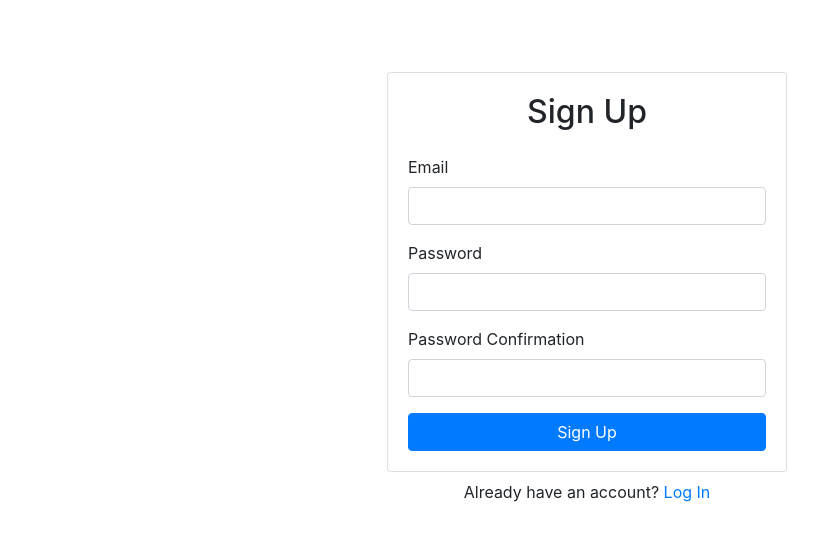
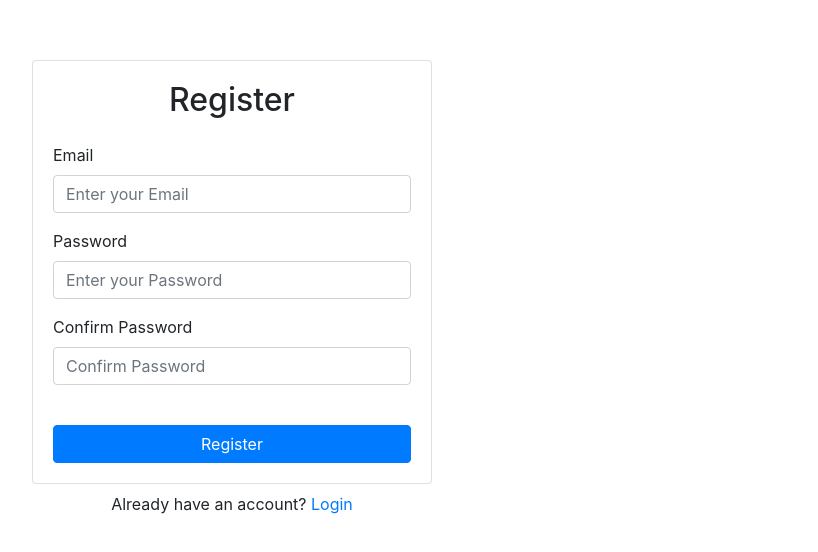
Before and after one commit to WebDevSimplified/React-Firebase-Auth, a React (Create React App) app: page /signup in a window 1280 px wide. Shown: the part 112-664 px from the top of the page, without its empty margins (53-871 px from the left). Built offline with nearby package versions, Linux system fonts and the light colour scheme; no server answers.

Commit message:
implemented new react router version

```diff
--- a/package.json
+++ b/package.json
@@ -11,7 +11,8 @@
     "react": "^16.13.1",
     "react-bootstrap": "^1.3.0",
     "react-dom": "^16.13.1",
-    "react-router-dom": "^5.2.0",
+    "react-router": "^6.6.0",
+    "react-router-dom": "^6.6.0",
     "react-scripts": "3.4.3"
   },
   "scripts": {
--- a/src/components/App.js
+++ b/src/components/App.js
@@ -1,35 +1,49 @@
-import React from "react"
-import Signup from "./Signup"
-import { Container } from "react-bootstrap"
-import { AuthProvider } from "../contexts/AuthContext"
-import { BrowserRouter as Router, Switch, Route } from "react-router-dom"
-import Dashboard from "./Dashboard"
-import Login from "./Login"
-import PrivateRoute from "./PrivateRoute"
-import ForgotPassword from "./ForgotPassword"
-import UpdateProfile from "./UpdateProfile"
+import React from "react";
+import { Container } from "react-bootstrap";
+import { AuthProvider } from "../contexts/AuthContext";
+import { BrowserRouter, Routes, Route } from "react-router-dom";
+import Signup from "./Signup";
+import Dashboard from "./Dashboard";
+import Login from "./Login";
+import PrivateRoute from "./PrivateRoute";
+import ForgotPassword from "./ForgotPassword";
+import UpdateProfile from "./UpdateProfile";
 
 function App() {
   return (
     <Container
-      className="d-flex align-items-center justify-content-center"
+      className="d-flex align-items-center justif-content-center"
       style={{ minHeight: "100vh" }}
     >
       <div className="w-100" style={{ maxWidth: "400px" }}>
-        <Router>
-          <AuthProvider>
-            <Switch>
-              <PrivateRoute exact path="/" component={Dashboard} />
-              <PrivateRoute path="/update-profile" component={UpdateProfile} />
-              <Route path="/signup" component={Signup} />
-              <Route path="/login" component={Login} />
-              <Route path="/forgot-password" component={ForgotPassword} />
-            </Switch>
-          </AuthProvider>
-        </Router>
+        <AuthProvider>
+          <BrowserRouter>
+            <Routes>
+              <Route
+                path="/"
+                element={
+                  <PrivateRoute>
+                    <Dashboard />
+                  </PrivateRoute>
+                }
+              />
+              <Route
+                path="/update-profile"
+                element={
+                  <PrivateRoute>
+                    <UpdateProfile />
+                  </PrivateRoute>
+                }
+              />
+              <Route path="/signup" element={<Signup />} />
+              <Route path="/login" element={<Login />} />
+              <Route path="/forgot-password" element={<ForgotPassword />} />
+            </Routes>
+          </BrowserRouter>
+        </AuthProvider>
       </div>
     </Container>
-  )
+  );
 }
 
-export default App
+export default App;
--- a/src/components/Dashboard.js
+++ b/src/components/Dashboard.js
@@ -1,31 +1,29 @@
-import React, { useState } from "react"
-import { Card, Button, Alert } from "react-bootstrap"
-import { useAuth } from "../contexts/AuthContext"
-import { Link, useHistory } from "react-router-dom"
+import React, { useState } from "react";
+import { Card, Button, Alert } from "react-bootstrap";
+import { useAuth } from "../contexts/AuthContext";
+import { Link, useNavigate } from "react-router-dom";
 
 export default function Dashboard() {
-  const [error, setError] = useState("")
-  const { currentUser, logout } = useAuth()
-  const history = useHistory()
-
+  const { currentUser, logout } = useAuth();
+  const [error, setError] = useState("");
+  const navigate = useNavigate();
   async function handleLogout() {
-    setError("")
+    setError("");
 
     try {
-      await logout()
-      history.push("/login")
+      await logout();
+      navigate("/login");
     } catch {
-      setError("Failed to log out")
+      setError("Failed to logout");
     }
   }
-
   return (
     <>
       <Card>
         <Card.Body>
           <h2 className="text-center mb-4">Profile</h2>
           {error && <Alert variant="danger">{error}</Alert>}
-          <strong>Email:</strong> {currentUser.email}
+          <strong>Email: </strong> {currentUser?.email}
           <Link to="/update-profile" className="btn btn-primary w-100 mt-3">
             Update Profile
           </Link>
@@ -37,5 +35,5 @@ export default function Dashboard() {
         </Button>
       </div>
     </>
-  )
+  );
 }
--- a/src/components/ForgotPassword.js
+++ b/src/components/ForgotPassword.js
@@ -1,29 +1,29 @@
-import React, { useRef, useState } from "react"
-import { Form, Button, Card, Alert } from "react-bootstrap"
-import { useAuth } from "../contexts/AuthContext"
-import { Link } from "react-router-dom"
+import React, { useRef, useState } from "react";
+import { Form, Button, Card, Alert } from "react-bootstrap";
+import { useAuth } from "../contexts/AuthContext";
+import { Link } from "react-router-dom";
 
 export default function ForgotPassword() {
-  const emailRef = useRef()
-  const { resetPassword } = useAuth()
-  const [error, setError] = useState("")
-  const [message, setMessage] = useState("")
-  const [loading, setLoading] = useState(false)
+  const emailRef = useRef();
+  const { resetPassword } = useAuth();
+  const [error, setError] = useState("");
+  const [message, setMessage] = useState("");
+  const [loading, setLoading] = useState(false);
 
   async function handleSubmit(e) {
-    e.preventDefault()
+    e.preventDefault();
 
     try {
-      setMessage("")
-      setError("")
-      setLoading(true)
-      await resetPassword(emailRef.current.value)
-      setMessage("Check your inbox for further instructions")
+      setMessage("");
+      setError("");
+      setLoading(true);
+      await resetPassword(emailRef.current.value);
+      setMessage("Check your inbox for further instructions");
     } catch {
-      setError("Failed to reset password")
+      setError("Failed to reset password");
     }
 
-    setLoading(false)
+    setLoading(false);
   }
 
   return (
@@ -36,7 +36,12 @@ export default function ForgotPassword() {
           <Form onSubmit={handleSubmit}>
             <Form.Group id="email">
               <Form.Label>Email</Form.Label>
-              <Form.Control type="email" ref={emailRef} required />
+              <Form.Control
+                type="email"
+                ref={emailRef}
+                required
+                placeholder="Enter your Email"
+              />
             </Form.Group>
             <Button disabled={loading} className="w-100" type="submit">
               Reset Password
@@ -48,8 +53,8 @@ export default function ForgotPassword() {
         </Card.Body>
       </Card>
       <div className="w-100 text-center mt-2">
-        Need an account? <Link to="/signup">Sign Up</Link>
+        Need an account? <Link to="/signup">Register</Link>
       </div>
     </>
-  )
+  );
 }
--- a/src/components/Login.js
+++ b/src/components/Login.js
@@ -1,48 +1,56 @@
-import React, { useRef, useState } from "react"
-import { Form, Button, Card, Alert } from "react-bootstrap"
-import { useAuth } from "../contexts/AuthContext"
-import { Link, useHistory } from "react-router-dom"
+import React, { useRef, useState } from "react";
+import { Form, Button, Card, Alert } from "react-bootstrap";
+import { useAuth } from "../contexts/AuthContext";
+import { Link, useNavigate } from "react-router-dom";
 
 export default function Login() {
-  const emailRef = useRef()
-  const passwordRef = useRef()
-  const { login } = useAuth()
-  const [error, setError] = useState("")
-  const [loading, setLoading] = useState(false)
-  const history = useHistory()
+  const emailRef = useRef();
+  const passwordRef = useRef();
+  const { login } = useAuth();
+  const [error, setError] = useState("");
+  const [loading, setLoading] = useState(false);
+  const navigate = useNavigate();
 
   async function handleSubmit(e) {
-    e.preventDefault()
-
+    e.preventDefault();
     try {
-      setError("")
-      setLoading(true)
-      await login(emailRef.current.value, passwordRef.current.value)
-      history.push("/")
+      setError("");
+      setLoading(true);
+      await login(emailRef.current.value, passwordRef.current.value);
+      navigate("/");
     } catch {
-      setError("Failed to log in")
+      setError("Failed to Login");
     }
-
-    setLoading(false)
+    setLoading(false);
   }
-
   return (
     <>
       <Card>
         <Card.Body>
-          <h2 className="text-center mb-4">Log In</h2>
+          <h2 className="text-center mb-4">Login</h2>
           {error && <Alert variant="danger">{error}</Alert>}
           <Form onSubmit={handleSubmit}>
             <Form.Group id="email">
               <Form.Label>Email</Form.Label>
-              <Form.Control type="email" ref={emailRef} required />
+              <Form.Control
+                type="email"
+                ref={emailRef}
+                placeholder="Enter your Email"
+                required
+              />
             </Form.Group>
             <Form.Group id="password">
               <Form.Label>Password</Form.Label>
-              <Form.Control type="password" ref={passwordRef} required />
+              <Form.Control
+                type="password"
+                ref={passwordRef}
+                placeholder="Enter your Password"
+                required
+              />
             </Form.Group>
+            <br />
             <Button disabled={loading} className="w-100" type="submit">
-              Log In
+              Login
             </Button>
           </Form>
           <div className="w-100 text-center mt-3">
@@ -51,8 +59,8 @@ export default function Login() {
         </Card.Body>
       </Card>
       <div className="w-100 text-center mt-2">
-        Need an account? <Link to="/signup">Sign Up</Link>
+        Not yet Registered? <Link to="/signup">Register</Link>
       </div>
     </>
-  )
+  );
 }
--- a/src/components/Signup.js
+++ b/src/components/Signup.js
@@ -1,7 +1,7 @@
 import React, { useRef, useState } from "react";
 import { Form, Button, Card, Alert } from "react-bootstrap";
 import { useAuth } from "../contexts/AuthContext";
-import { Link, useHistory } from "react-router-dom";
+import { Link, useNavigate } from "react-router-dom";
 
 export default function Signup() {
   const emailRef = useRef();
@@ -10,7 +10,7 @@ export default function Signup() {
   const { signup } = useAuth();
   const [error, setError] = useState("");
   const [loading, setLoading] = useState(false);
-  const history = useHistory();
+  const navigate = useNavigate();
 
   async function handleSubmit(e) {
     e.preventDefault();
@@ -23,41 +23,55 @@ export default function Signup() {
       setError("");
       setLoading(true);
       await signup(emailRef.current.value, passwordRef.current.value);
-      history.push("/");
-    } catch {
+      navigate("/");
+    } catch (error) {
       setError("Failed to create an account");
     }
-
     setLoading(false);
   }
-
   return (
     <>
       <Card>
         <Card.Body>
-          <h2 className="text-center mb-4">Sign Up</h2>
+          <h2 className="text-center mb-4">Register</h2>
           {error && <Alert variant="danger">{error}</Alert>}
           <Form onSubmit={handleSubmit}>
             <Form.Group id="email">
               <Form.Label>Email</Form.Label>
-              <Form.Control type="email" ref={emailRef} required />
+              <Form.Control
+                type="email"
+                ref={emailRef}
+                placeholder="Enter your Email"
+                required
+              />
             </Form.Group>
             <Form.Group id="password">
               <Form.Label>Password</Form.Label>
-              <Form.Control type="password" ref={passwordRef} required />
+              <Form.Control
+                type="password"
+                ref={passwordRef}
+                placeholder="Enter your Password"
+                required
+              />
             </Form.Group>
             <Form.Group id="password-confirm">
-              <Form.Label>Password Confirmation</Form.Label>
-              <Form.Control type="password" ref={passwordConfirmRef} required />
+              <Form.Label>Confirm Password</Form.Label>
+              <Form.Control
+                type="password"
+                ref={passwordConfirmRef}
+                placeholder="Confirm Password"
+                required
+              />
             </Form.Group>
+            <br />
             <Button disabled={loading} className="w-100" type="submit">
-              Sign Up
+              Register
             </Button>
           </Form>
         </Card.Body>
       </Card>
       <div className="w-100 text-center mt-2">
-        Already have an account? <Link to="/login">Log In</Link>
+        Already have an account? <Link to="/login">Login</Link>
       </div>
     </>
   );
--- a/src/components/UpdateProfile.js
+++ b/src/components/UpdateProfile.js
@@ -1,44 +1,49 @@
-import React, { useRef, useState } from "react"
-import { Form, Button, Card, Alert } from "react-bootstrap"
-import { useAuth } from "../contexts/AuthContext"
-import { Link, useHistory } from "react-router-dom"
+import React, { useRef, useState } from "react";
+import { Form, Button, Card, Alert } from "react-bootstrap";
+import { useAuth } from "../contexts/AuthContext";
+import { Link, useNavigate } from "react-router-dom";
 
 export default function UpdateProfile() {
-  const emailRef = useRef()
-  const passwordRef = useRef()
-  const passwordConfirmRef = useRef()
-  const { currentUser, updatePassword, updateEmail } = useAuth()
-  const [error, setError] = useState("")
-  const [loading, setLoading] = useState(false)
-  const history = useHistory()
+  const emailRef = useRef();
+  const passwordRef = useRef();
+  const passwordConfirmRef = useRef();
+  const { currentUser, updatePassword, updateEmail } = useAuth();
+  const [error, setError] = useState("");
+  const [loading, setLoading] = useState(false);
+  const navigate = useNavigate();
 
   function handleSubmit(e) {
-    e.preventDefault()
+    //if passwords are not same I set this error
+    e.preventDefault();
     if (passwordRef.current.value !== passwordConfirmRef.current.value) {
-      return setError("Passwords do not match")
+      return setError("Passwords do not match");
     }
 
-    const promises = []
-    setLoading(true)
-    setError("")
+    const promises = [];
+    setLoading(true);
+    setError("");
 
     if (emailRef.current.value !== currentUser.email) {
-      promises.push(updateEmail(emailRef.current.value))
+      promises.push(updateEmail(emailRef.current.value));
+      //Check if our email is not equal to our current email
+      //if we've changed our email, I'll want to add that email by using (promises.push)
     }
     if (passwordRef.current.value) {
-      promises.push(updatePassword(passwordRef.current.value))
+      promises.push(updatePassword(passwordRef.current.value));
     }
 
-    Promise.all(promises)
+    Promise.all(promises) //Our array promises
       .then(() => {
-        history.push("/")
+        //our .then will run everytime our promises execute
+        navigate("/"); //redirecting to our home page
       })
       .catch(() => {
-        setError("Failed to update account")
+        setError("Failed to update account");
       })
       .finally(() => {
-        setLoading(false)
-      })
+        //our .finally will set our loading back to false and it runs if we either succeed or fail
+        setLoading(false);
+      });
   }
 
   return (
@@ -62,7 +67,7 @@ export default function UpdateProfile() {
               <Form.Control
                 type="password"
                 ref={passwordRef}
-                placeholder="Leave blank to keep the same"
+                placeholder="Leave it blank to keep them same"
               />
             </Form.Group>
             <Form.Group id="password-confirm">
@@ -70,7 +75,7 @@ export default function UpdateProfile() {
               <Form.Control
                 type="password"
                 ref={passwordConfirmRef}
-                placeholder="Leave blank to keep the same"
+                placeholder="Leave it blank to keep them same"
               />
             </Form.Group>
             <Button disabled={loading} className="w-100" type="submit">
@@ -83,5 +88,5 @@ export default function UpdateProfile() {
         <Link to="/">Cancel</Link>
       </div>
     </>
-  )
+  );
 }
```
Also changed, not shown: src/components/PrivateRoute.js (+8 -13 lines), 1 other file (tests, documents, lock files or other folders).
